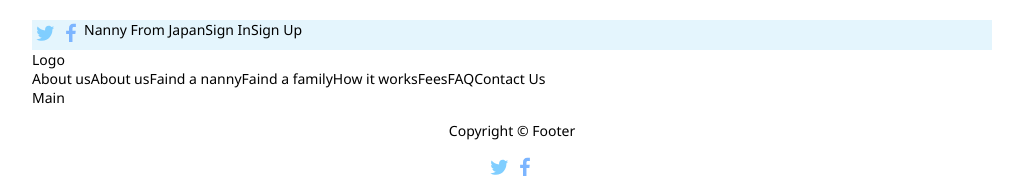
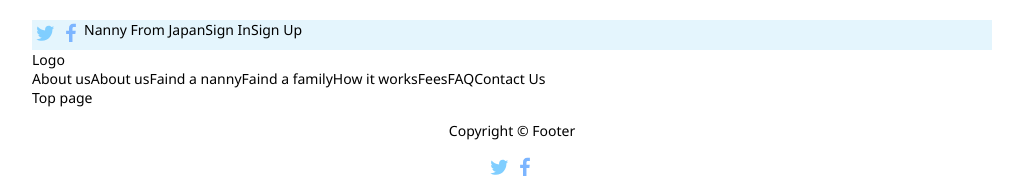
Before and after one commit to hikaori/NanyMatch, a React app in the folder nanny-app/: page / in a window 1280 px wide. Shown: the top 178 px of the page, without its empty margins (128-1151 px from the left). Built offline with nearby package versions, Linux system fonts and the light colour scheme.

Commit message:
rename data

```diff
--- a/nanny-app/src/App.js
+++ b/nanny-app/src/App.js
@@ -1,7 +1,7 @@
 import React, { Component } from 'react';
 import Header from './components/Header/Header.jsx';
 import Footer from './components/Footer/Footer.jsx';
-import Main from './components/Main/Main.jsx';
+import TopPage from './components/TopPage/TopPage.jsx';
 
 import './App.scss';
 
@@ -10,7 +10,7 @@ class App extends Component {
     return (
       <div className="App">
         <Header />
-        <Main />
+        <TopPage />
         <Footer />
       </div>
     );
--- a/nanny-app/src/components/Header/Lower/Lower.jsx
+++ b/nanny-app/src/components/Header/Lower/Lower.jsx
@@ -1,6 +1,6 @@
 import React, { Component } from 'react'
-import '../Lower/LowerItem.scss'
-import LowerItem from './LowerItem/LowerItem';
+import '../Lower/Lower.scss'
+import NaviItem from './NaviItem/NaviItem.jsx';
 
 export default class Lower extends Component{
   render(){
@@ -8,7 +8,7 @@ export default class Lower extends Component{
       <div>
         <div>Logo</div>
         <ul className="Lower">
-          <LowerItem title={ 'About us' } subtitles={ 'children' }/>
+          <NaviItem title={ 'About us' } subtitles={ 'children' }/>
           <li>About us</li>
           <li>Faind a nanny</li>
           <li>Faind a family</li>
--- a/nanny-app/src/components/Header/Lower/LowerItem/LowerItem.jsx
+++ b/nanny-app/src/components/Header/Lower/NaviItem/NaviItem.jsx
@@ -1,7 +1,7 @@
 import React, { Component } from 'react'
-import './LowerItem.scss';
+import './NaviItem.scss';
 
-export default class LowerItem extends Component{
+export default class NaviItem extends Component{
 
   state = {
     isHovered: false,
--- a/nanny-app/src/components/Main/Main.jsx
+++ /dev/null
@@ -1,11 +0,0 @@
-import React, { Component } from 'react'
-
-export default class Main extends Component {
-  render() {
-    return (
-      <div className="MainArea">
-        Main
-      </div>
-    )
-  }
-}
--- /dev/null
+++ b/nanny-app/src/components/TopPage/TopPage.jsx
@@ -0,0 +1,13 @@
+import React, { Component } from 'react'
+
+export default class TopPage extends Component {
+  render() {
+    return (
+      <div className="Container">
+        <div className="TopPage">
+        Top page
+        </div>
+      </div>
+    )
+  }
+}
```
Also changed, not shown: nanny-app/src/components/Header/Lower/Lower.scss (renamed from nanny-app/src/components/Header/Lower/LowerItem.scss), nanny-app/src/components/Header/Lower/NaviItem/NaviItem.scss (added).
